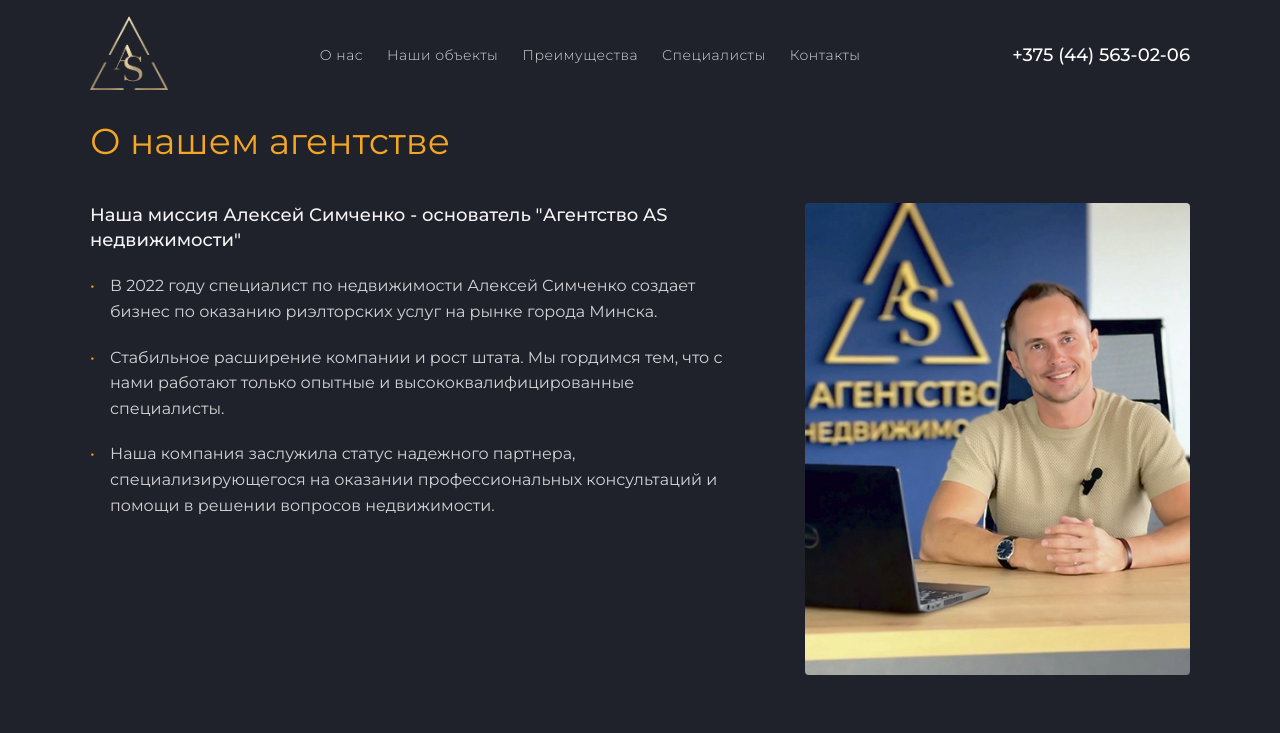
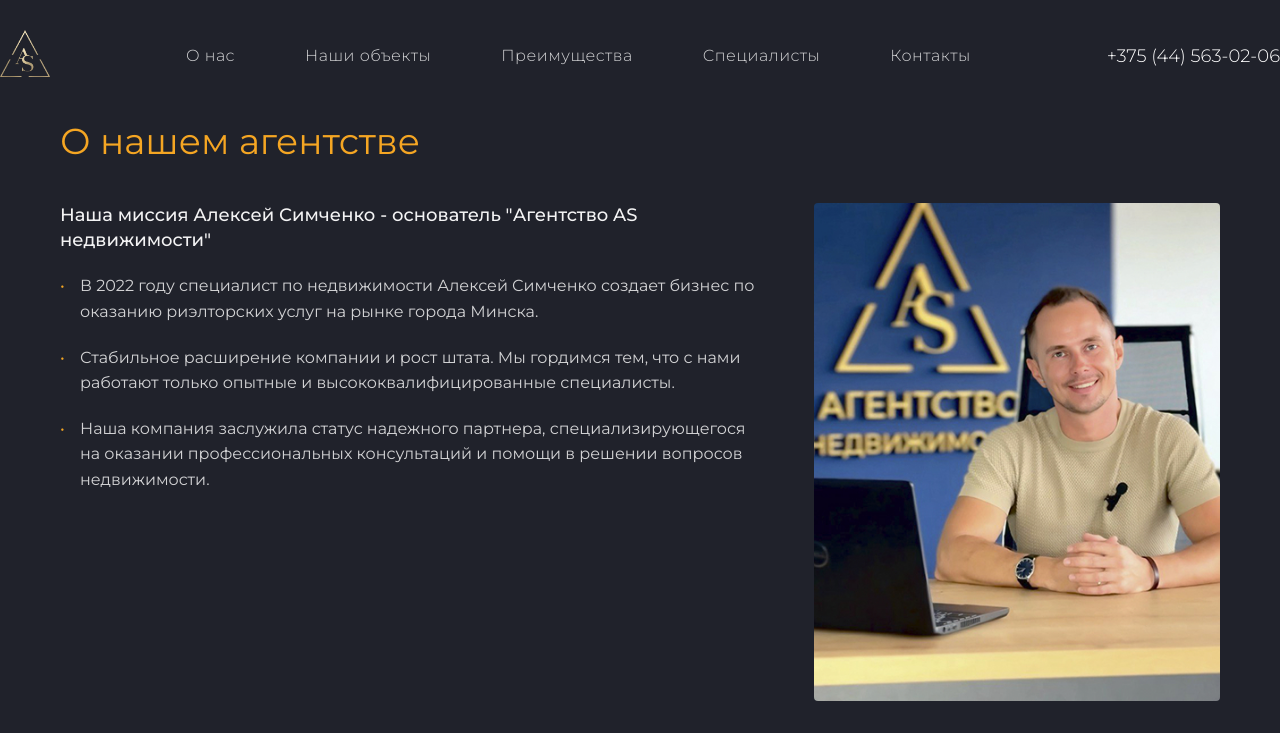
Before and after one commit to Max-Semian/realty_app, a Next.js app: page /realty_app/about-us in a window 1280 px wide. Shown: the top 733 px of the page. Built offline with nearby package versions, Linux system fonts and the light colour scheme.

Commit message:
Header edit

```diff
--- a/src/app/globals.css
+++ b/src/app/globals.css
@@ -26,8 +26,8 @@ body::before {
   bottom: 0;
   z-index: -1;
   background-image: url('/realty_app/bg1.jpg');
-  background-size: 120% auto; /* Slightly enlarged to show more background */
-  background-position: center;
+  background-size: 80% auto; /* Slightly enlarged to show more background */
+  background-position: center left;
   background-repeat: no-repeat;
   -webkit-transform: translateZ(0);
   transform: translateZ(0);
--- a/src/components/Header/Header.module.css
+++ b/src/components/Header/Header.module.css
@@ -1,7 +1,7 @@
 .header {
   background: #20222B;
   color: white;
-  padding: 16px 0;
+  padding: 30px 0;
   position: fixed;
   width: 100%;
   top: 0;
@@ -15,7 +15,7 @@
   display: flex;
   align-items: center;
   justify-content: space-between;
-  padding: 0 60px;
+  padding: 0;
 }
 
 .logo {
@@ -26,14 +26,14 @@
 
 .nav {
   display: flex;
-  gap: 24px;
+  gap: 70px;
   margin: 0 auto;
 }
 
 .nav a {
   color: white;
   text-decoration: none;
-  font-size: 14px;
+  font-size: 16px;
   font-weight: 300;
   transition: color 0.3s ease;
   letter-spacing: 0.5px;
@@ -41,13 +41,13 @@
 }
 
 .nav a:hover {
-  color: #F5A623;
+  color: #BA9778;
   opacity: 1;
 }
 
 .contact {
   font-size: 18px;
-  font-weight: 500;
+  font-weight: 300;
 }
 
 .contact a {
--- a/src/components/Header/Header.tsx
+++ b/src/components/Header/Header.tsx
@@ -70,7 +70,7 @@ const Header = () => {
         {/* Logo - Link to Main Page */}
         <div className={styles.logo} style={{ display: mobileMenuOpen ? 'none' : 'flex' }}>
           <a href="/" onClick={(e) => { e.preventDefault(); setMobileMenuOpen(false); router.push('/'); }}>
-            <img src="/realty_app/LOGO_1.png" alt="Logo" width="78" height="74" />
+            <img src="/realty_app/LOGO_1.png" alt="Logo" width="50" height="50" />
           </a>
         </div>
 
--- a/src/components/HeroSection/HeroSection.module.css
+++ b/src/components/HeroSection/HeroSection.module.css
@@ -28,6 +28,7 @@
   flex-direction: column;
   /* justify-content: center; */
   margin-top: 10%;
+  margin-left: 60px;
   align-items: flex-start;
   padding: 0px 10px;
 }
@@ -115,6 +116,9 @@
   }
 }
 
+
+
+
 @media (max-width: 768px) {
   .heroSection {
     padding-top: 56px;
@@ -123,7 +127,8 @@
   .content {
     padding: 0 20px;
     justify-content: flex-start;
-    padding-top: 100px;
+    padding-top: 1.5rem;
+    margin-left: 0px;
   }
 
   .heroContent {
@@ -155,7 +160,7 @@
   }
 
   .subtitle {
-    font-size: 30px;
+    font-size: 20px;
   }
 
   .slogan {
@@ -168,9 +173,10 @@
   .ctaButton {
     display: block; /* Show in mobile view */
     width: 100%;
-    margin-top: 30px;
+    margin-top: 0.5rem;
     display: flex;
     justify-content: center;
+
   }
 
   .ctaButton a {
@@ -181,5 +187,14 @@
     text-align: center;
     padding: 12px 24px;
     box-sizing: border-box;
+    background-color: rgba(255, 255, 255, 0.1); /* светлый полупрозрачный фон */
+    backdrop-filter: blur(3px);                /* эффект блюра */
+    -webkit-backdrop-filter: blur(3px);        /* для Safari */
   }
 }
+
+@media (max-width: 400px) {
+  .slogan {
+    font-size: 18px;
+  }
+}
--- a/src/styles/container-adjustments.css
+++ b/src/styles/container-adjustments.css
@@ -2,6 +2,8 @@
 :root {
     --max-container-width: 1400px; /* Reduced from 1400px */
     --container-padding-desktop: 90px;
+    --max-container-width: 1400px; /* Reduced from 1400px */
+    --container-padding-desktop: 60px;
     --container-padding-tablet: 40px;
     --container-padding-mobile: 20px;
   }
@@ -19,7 +21,7 @@
   }
 
   /* Add padding to maintain proper spacing */
-  @media (min-width: 1025px) {
+  /* @media (min-width: 1025px) {
     .container,
     [class*="container"],
     [class*="Section"] .container,
@@ -27,7 +29,7 @@
       padding-left: var(--container-padding-desktop) !important;
       padding-right: var(--container-padding-desktop) !important;
     }
-  }
+  } */
 
   @media (max-width: 1024px) and (min-width: 769px) {
     .container,
@@ -133,8 +135,8 @@
   /* Header Adjustments */
 .header .container {
     max-width: 1200px !important;
-    padding-left: 0;
-    padding-right: 0;
+    padding-left: 0 !important;
+    padding-right: 0 !important;
   }
 
   @media (min-width: 1025px) {
```
Also changed, not shown: public/bg1.jpg.
